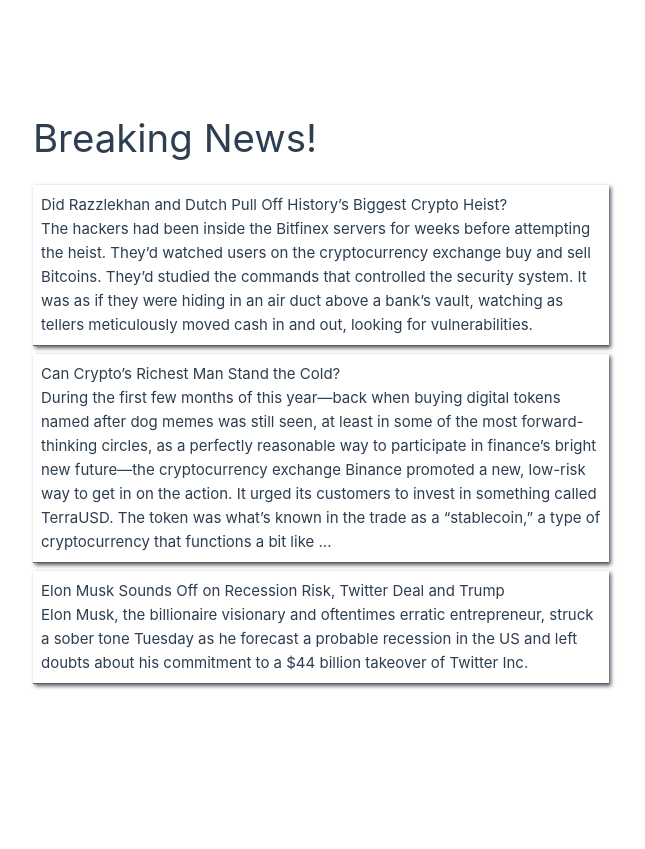
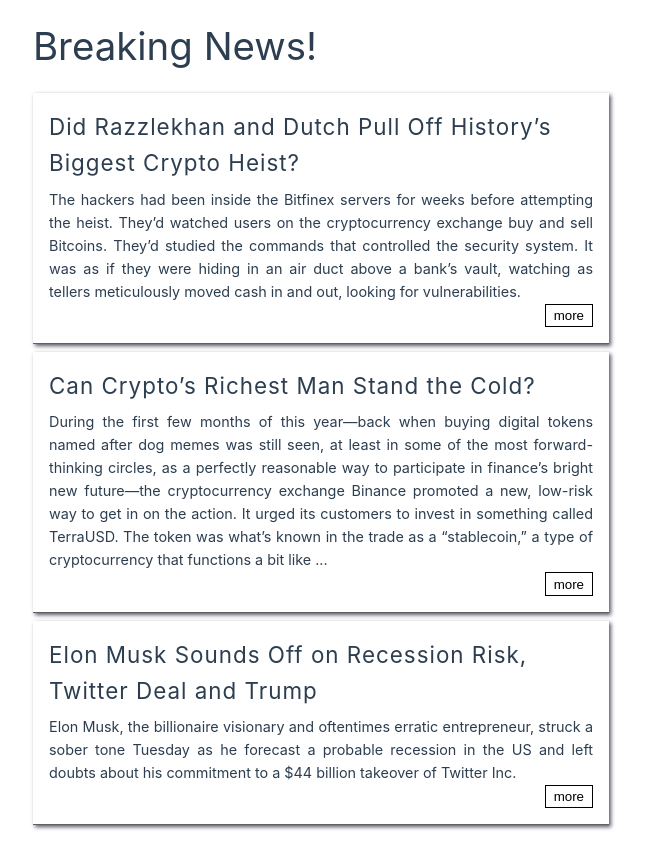
Before and after one commit to patryk-olti/MarketVue, a Vue app in the folder vue-project/: page / in a window 1280 px wide. Shown: the whole page, without its empty margins (15-660 px from the left). Before the commit the page ends 800 px from the top, so only its background shows below. Built offline with nearby package versions, Linux system fonts and the light colour scheme.

Commit message:
added some styles for single post component;

```diff
--- a/vue-project/src/news/NewsList.vue
+++ b/vue-project/src/news/NewsList.vue
@@ -2,7 +2,7 @@
     <div class='container'>
         <div class='title'> Breaking News! </div>
 
-        <div v-for="item in list" :key="item.id" class='tile'>
+        <div v-for="item in list" :key="item.id" >
             <NewsPost :title="item.title" :text="item.text" />
         </div>
     </div>
@@ -54,10 +54,4 @@
         margin-bottom: 1rem;
     }
 
-    .tile{
-        padding: 0.5rem;
-        border-bottom: 1px solid rgb(95, 95, 95);
-        box-shadow: 2px 2px 4px 0px rgb(86, 88, 102);
-        margin-bottom: 0.5rem;
-    }
 </style>
--- a/vue-project/src/news/NewsPost.vue
+++ b/vue-project/src/news/NewsPost.vue
@@ -1,11 +1,10 @@
 <template>
-    <div>
-        {{ title }}
+    <div class='container'>
+        <div class='title'> {{ title }} </div>
+        <div class='content'> {{ text }} </div>
+        <div class="buttonContainer"> <button>more</button> </div>
+
     </div>
-    <div>
-        {{ text }}
-    </div>
-
 </template>
 
 <script>
@@ -26,3 +25,41 @@
 
 }
 </script>
+
+<style scoped>
+    .container{
+        display: flex;
+        flex-direction: column;
+        justify-content: start;
+        align-items: flex-start;
+
+        padding: 0.5rem;
+        border-bottom: 1px solid rgb(95, 95, 95);
+        box-shadow: 2px 2px 4px 0px rgb(86, 88, 102);
+        margin-bottom: 0.5rem;
+    }
+    .title{
+        font-size: 1.4rem;
+        margin-bottom: 0.4rem;
+        letter-spacing: 1px;
+    }
+
+    .content{
+        font-size: 0.9rem;
+        text-align: justify;
+    }
+
+    .buttonContainer{
+        width: 100%;
+        text-align: end;
+    }
+
+    button{
+        border: 1px solid black;
+        background-color: white;
+        padding: 0.2rem 0.5rem;
+        cursor: pointer;
+    }
+
+
+</style>
```
